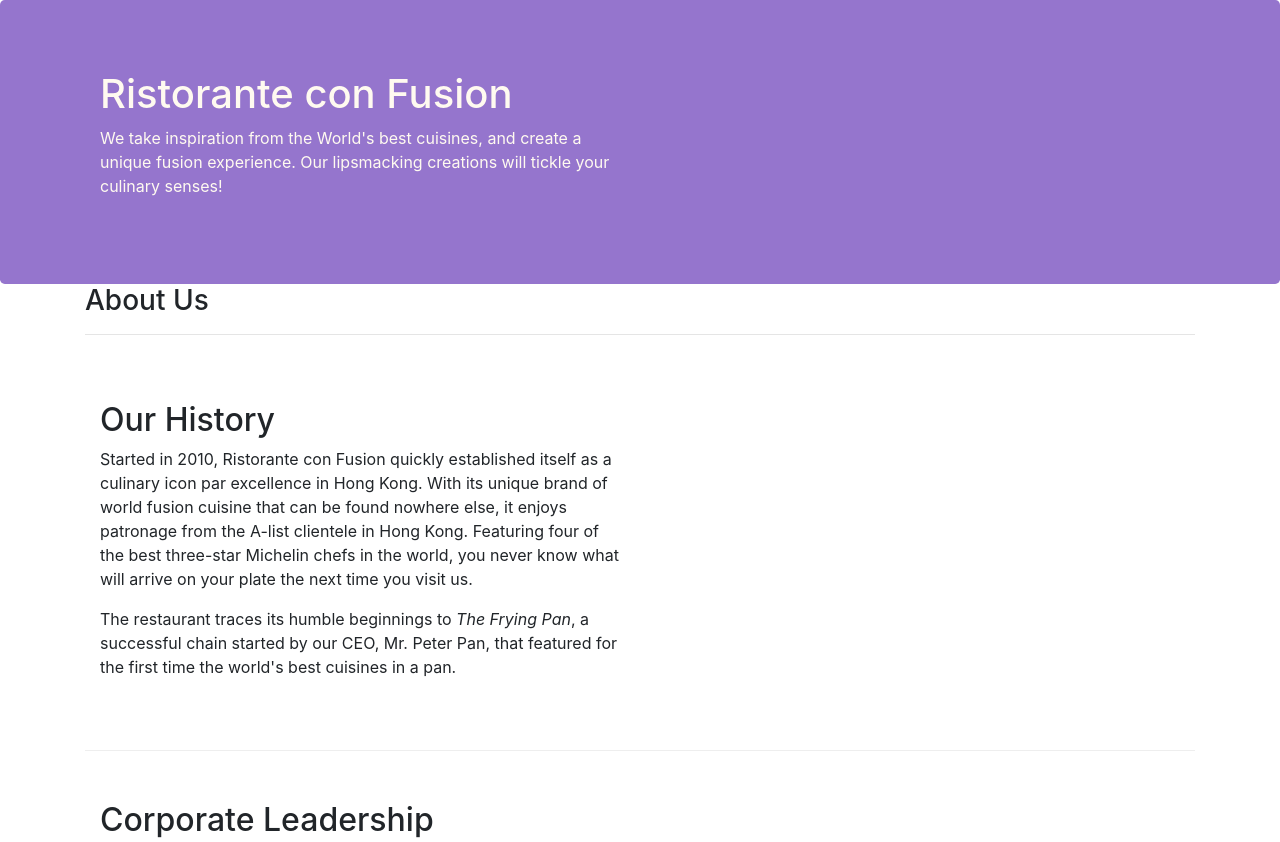
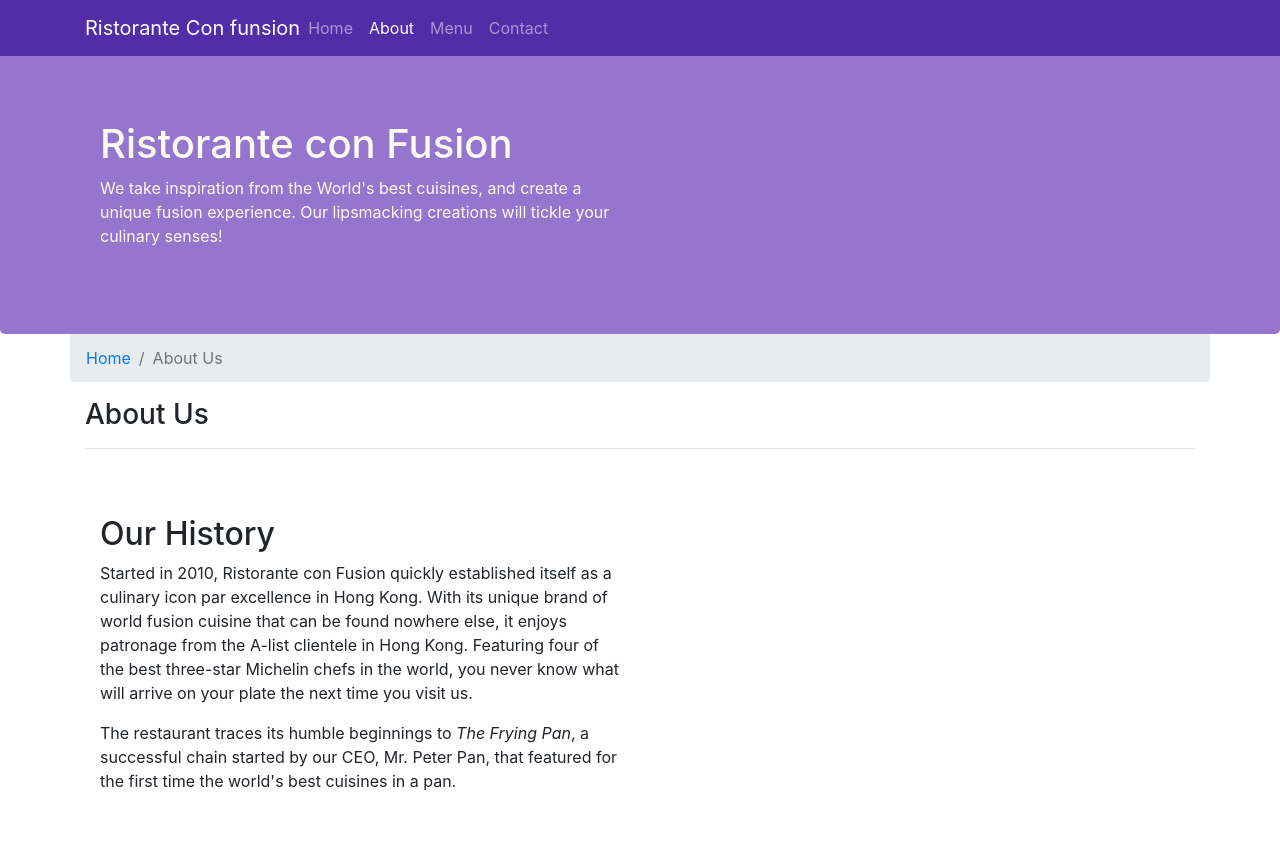
Before and after one commit to gariciodaro/coursera-full-stack-web-development-with-react, a website: page Bootstrap4/conFusion/aboutus.html in a window 1280 px wide. Shown: the top 842 px of the page. Drawn offline with nearby package versions, Linux system fonts and the light colour scheme.

Commit message:
added navbar and breadcrumb

```diff
--- a/Bootstrap4/conFusion/aboutus.html
+++ b/Bootstrap4/conFusion/aboutus.html
@@ -18,6 +18,25 @@
 </head>
 
 <body>
+    <body>
+        <!-- navbar-expand-sm colap for xs until sm -->
+        <nav class="navbar navbar-dark navbar-expand-sm  fixed-top">
+            <div class="container">
+                <button class="navbar-toggler" type="button" data-toggle="collapse" data-target="#Navbar">
+                    <span class="navbar-toggler-icon"></span>
+                </button>
+                <a class="navbar-brand mr-auto" href="./index.html">Ristorante Con funsion</a>
+                <div class="collapse navbar-collapse" id="Navbar">
+                        <!-- mr-auto push left as much as needed. -->
+                        <ul class="navbar-nav mr-auto">
+                            <li class="nav-item"><a class="nav-link" href="./index.html">Home</a></li>
+                            <li class="nav-item active"><a class="nav-link" href="./aboutus.html">About</a></li>
+                            <li class="nav-item"><a class="nav-link" href="#">Menu</a></li>
+                            <li class="nav-item"><a class="nav-link" href="#">Contact</a></li>
+                        </ul>
+                </div>
+            </div>
+        </nav>
 
     <header class="jumbotron">
         <div class="container">
@@ -34,6 +53,10 @@
 
     <div class="container">
         <div class="row">
+            <ol class="col-12 breadcrumb">
+                <li class="breadcrumb-item"><a href="./index.html">Home</a></li>
+                <li class="breadcrumb-item active">About Us</li>
+            </ol>
             <div class="col-12">
                <h3>About Us</h3>
                <hr>
@@ -73,7 +96,7 @@
                 <div class="col-4 offset-1 col-sm-2">
                     <h5>Links</h5>
                     <ul class="list-unstyled">
-                        <li><a href="#">Home</a></li>
+                        <li><a href="./index.html">Home</a></li>
                         <li><a href="#">About</a></li>
                         <li><a href="#">Menu</a></li>
                         <li><a href="#">Contact</a></li>
--- a/Bootstrap4/conFusion/css/styles.css
+++ b/Bootstrap4/conFusion/css/styles.css
@@ -28,3 +28,12 @@
     margin: 0px;
     color: #0f0f0f;
 }
+
+body{
+    padding: 50px 0px 0px 0px;
+    z-index: 0;
+}
+
+.navbar-dark{
+    background-color: #512DA8;
+}
```
Also changed, not shown: Bootstrap4/conFusion/index.html (+19 -1 lines).
